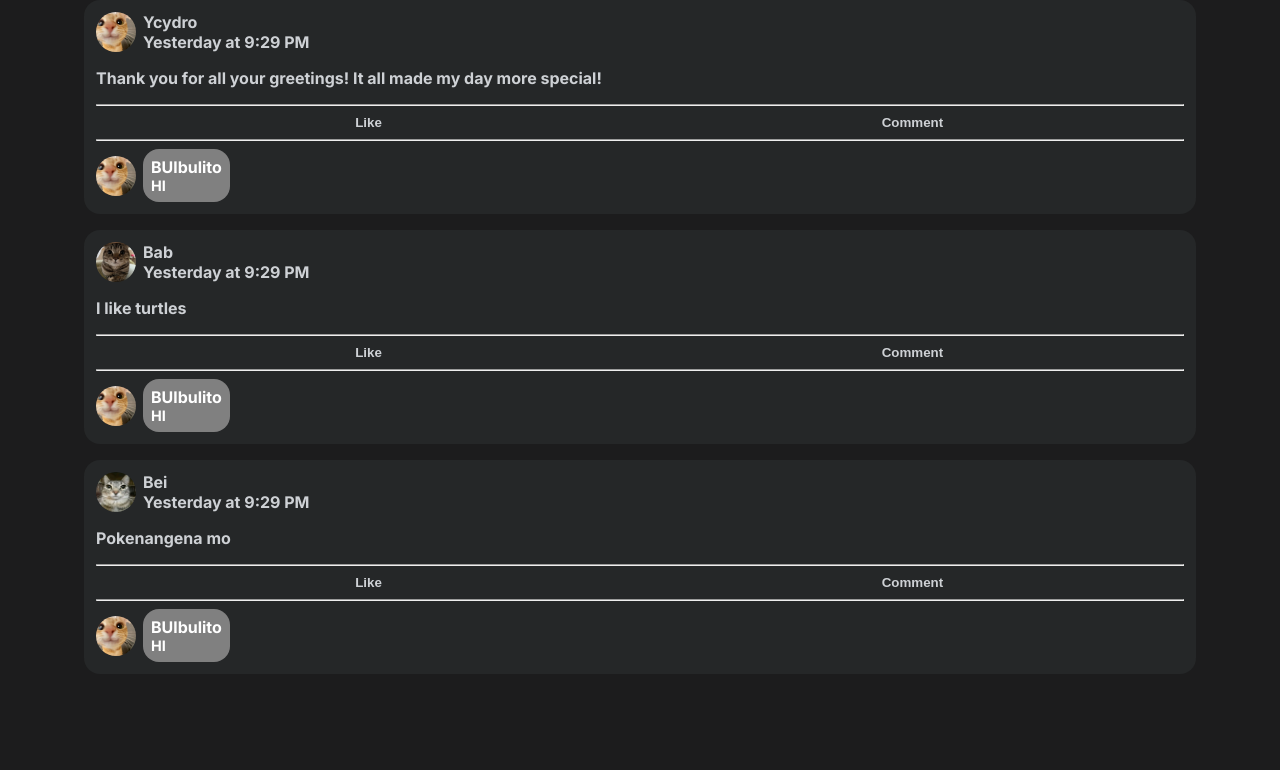
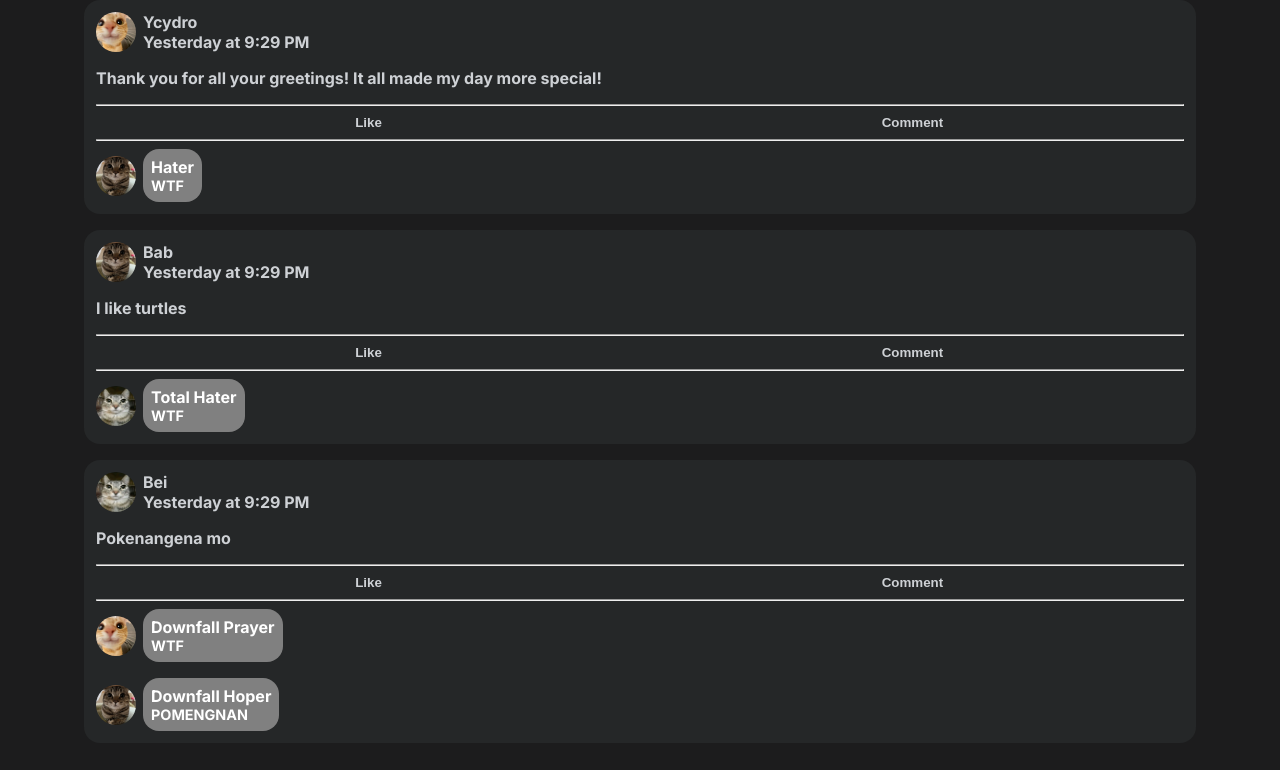
Before and after one commit to ycydro/post-components, a React (Vite) app: page / in a window 1280 px wide. Shown: the top 770 px of the page. Built offline with nearby package versions, Linux system fonts and the light colour scheme; some icons are missing.

Commit message:
feat: use data to render comment component

```diff
--- a/src/components/Comment.jsx
+++ b/src/components/Comment.jsx
@@ -1,17 +1,15 @@
 import React from 'react'
 
-const Comment = ({img, name, text}) => {
+const Comment = ({comment: {img, author, comment}}) => {
    console.log(img);
   return (
-    <div className='post-comments'>
-         <div className='commenter-details'>
-            <img className='poster-pic' src={img} alt="" width="40px"/>
-           <div className='comment-details'>
-             <span>{name}</span>
-             <p>{text}</p>
-            </div>
+      <div className='commenter-details'>
+         <img className='poster-pic' src={img} alt="" width="40px"/>
+         <div className='comment-details'>
+            <span>{author}</span>
+            <p>{comment}</p>
          </div>
-    </div>
+      </div>
   )
 }
 
--- a/src/components/Post.jsx
+++ b/src/components/Post.jsx
@@ -4,7 +4,7 @@ import ThumbUpIcon from '@mui/icons-material/ThumbUpOutlined';
 import ChatBubbleOutlineIcon from '@mui/icons-material/ChatBubbleOutline';
 import PeopleAltIcon from '@mui/icons-material/PeopleAlt';
 
-const Post = ({post: {img, name, text}}) => {
+const Post = ({post: {img, name, text, comments = []}}) => {
   return (
     <div className='post-wrapper'>
       <div className='poster-details'>
@@ -30,11 +30,13 @@ const Post = ({post: {img, name, text}}) => {
          </button>
       </div>
       <hr />
-      <Comment
-         img="/cat1.jpg"
-         name="BUlbulito"
-         text="HI"
-      />
+      {comments.length > 0 &&
+         <div className='post-comments'>
+          {comments.map((comment) => (
+            <Comment key={comment.id} comment={comment}/>
+         ))}
+         </div>
+      }
     </div>
   )
 }
--- a/src/data/posts.js
+++ b/src/data/posts.js
@@ -3,19 +3,49 @@ const posts = [
       id: 1,
       img: '/cat1.jpg',
       name: "Ycydro",
-      text: "Thank you for all your greetings! It all made my day more special!"
+      text: "Thank you for all your greetings! It all made my day more special!",
+      comments: [
+         {
+            id: "c1",
+            img: '/cat2.jpg',
+            author: "Hater",
+            comment: "WTF"
+         }
+      ]
    },
    {
       id: 2,
       img: '/cat2.jpg',
       name: "Bab",
-      text: "I like turtles"
+      text: "I like turtles",
+      comments: [
+         {
+            id: "c1",
+            img: '/cat3.jpg',
+            author: "Total Hater",
+            comment: "WTF"
+         }
+      ]
    },
       {
       id: 3,
       img: '/cat3.jpg',
       name: "Bei",
-      text: "Pokenangena mo"
+      text: "Pokenangena mo",
+      comments: [
+         {
+            id: "c1",
+            img: '/cat1.jpg',
+            author: "Downfall Prayer",
+            comment: "WTF"
+         },
+         {
+            id: "c2",
+            img: '/cat2.jpg',
+            author: "Downfall Hoper",
+            comment: "POMENGNAN"
+         }
+      ]
    },
 ]
 
--- a/src/index.css
+++ b/src/index.css
@@ -58,6 +58,12 @@ body {
   gap: 5px;
 }
 
+.post-comments{
+  display: flex;
+  flex-direction: column;
+  gap: 1rem;
+}
+
 .commenter-details {
   display: flex;
   align-items: center;
```
